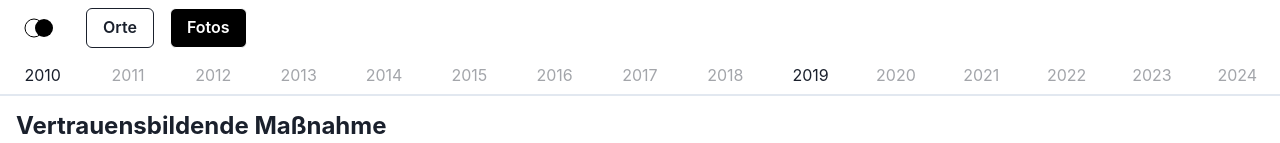
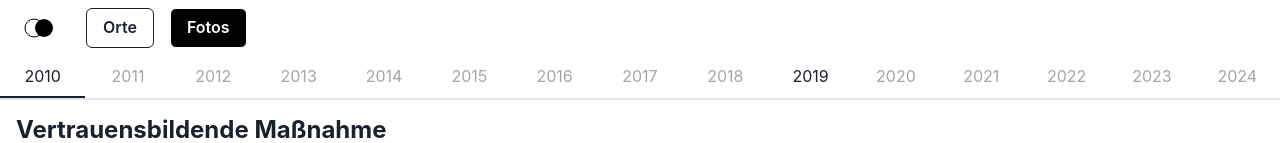
Before and after one commit to fraukesch/puntastisch, a React (Vite) app: page /fotos in a window 1280 px wide. Shown: the top 143 px of the page. Built offline with nearby package versions, Linux system fonts and the light colour scheme.

Commit message:
fix: tab indicator for real

```diff
--- a/src/Pictures.tsx
+++ b/src/Pictures.tsx
@@ -68,7 +68,7 @@ const PictureCollection = ({pictures, text}: {pictures: string[], text: string})
 
 export const Pictures = () => (
     <Tabs colorScheme='black' isLazy isFitted maxW='100%'>
-        <TabList overflowX='auto' h={10}>
+        <TabList overflowX='auto' pb='2px'>
             <Tab>2010</Tab>
             <Tab isDisabled={true}>2011</Tab>
             <Tab isDisabled={true}>2012</Tab>
```
